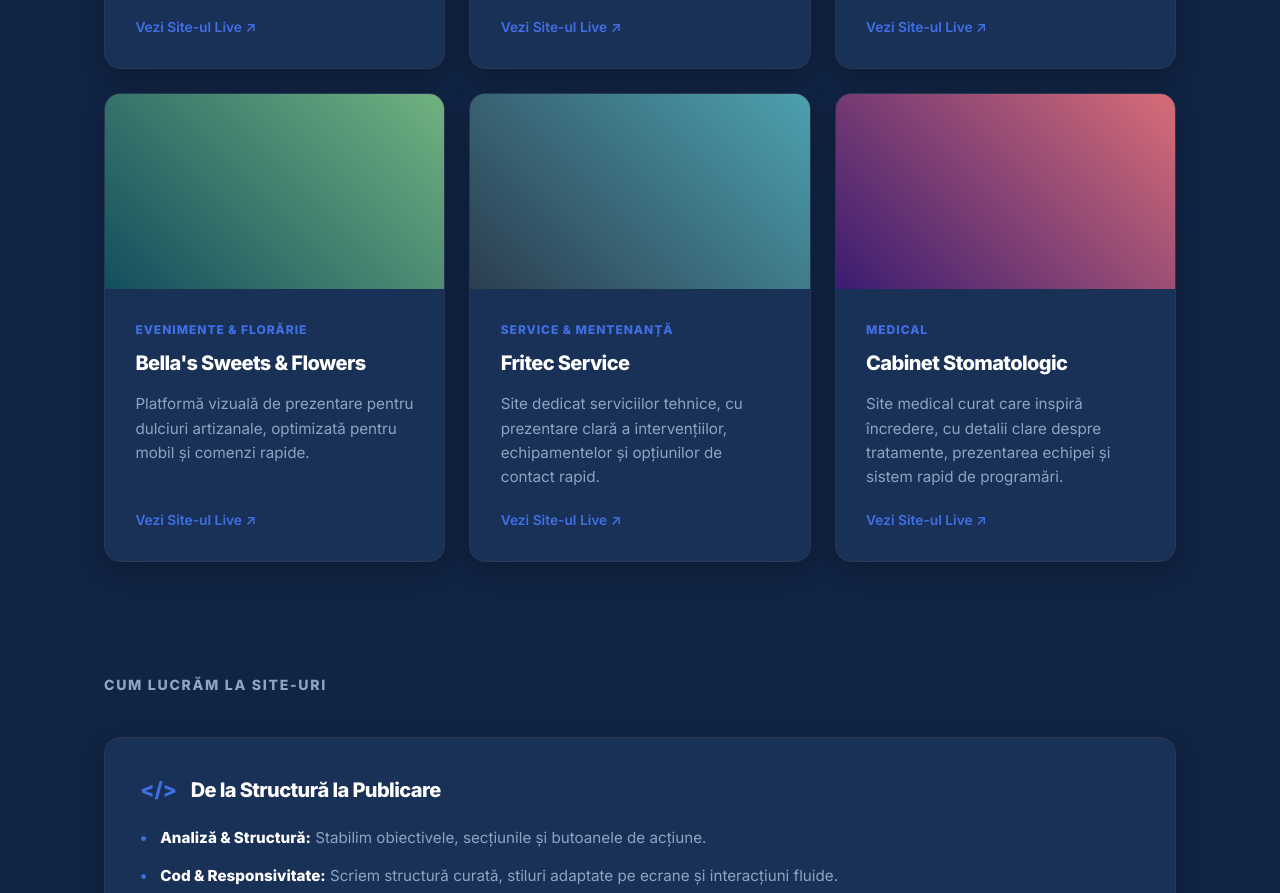
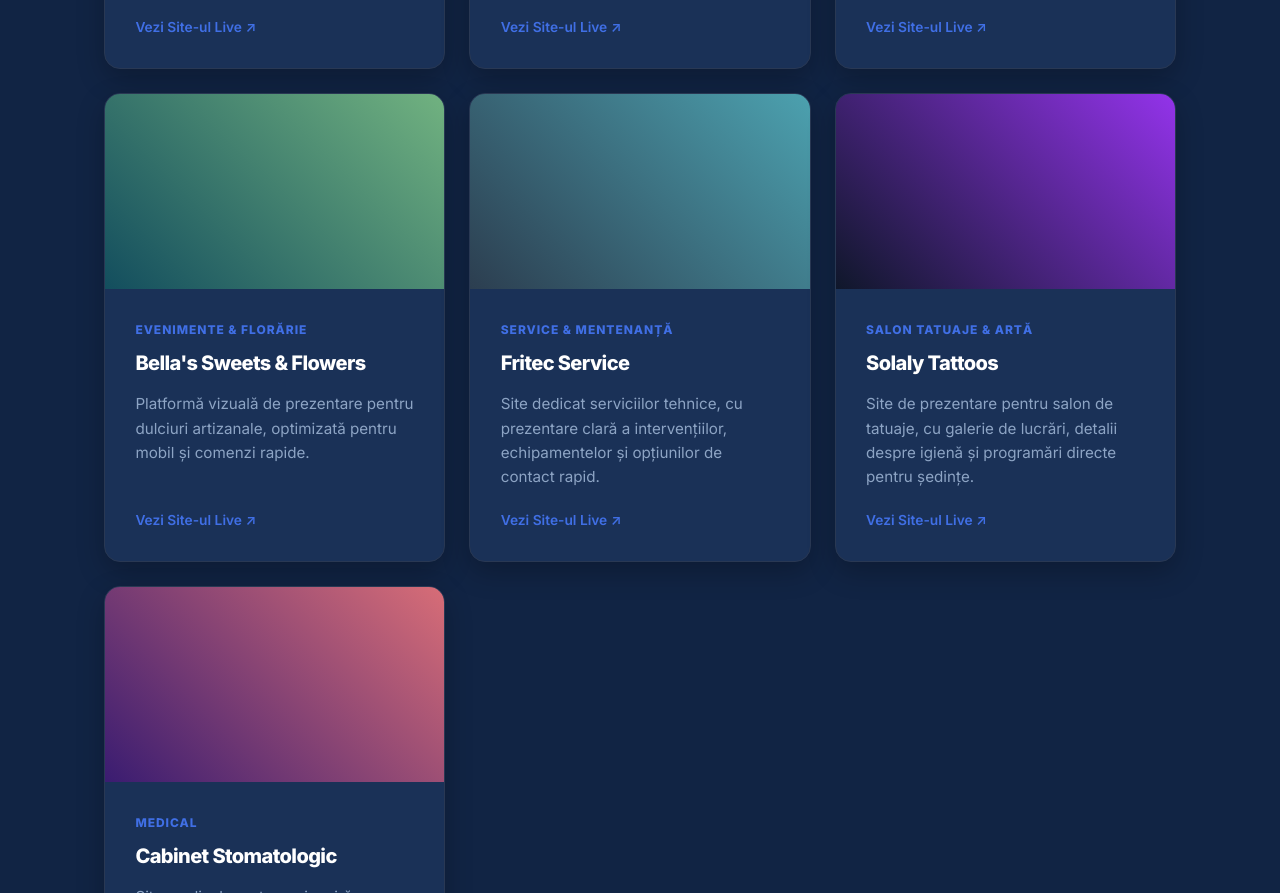
Before and after one commit to OldSerj/S-A-SS-Portfolio, a plain HTML site: page html/websites.html in a window 1280 px wide. Shown: the part 1414-2307 px from the top of the page. Drawn offline with Linux system fonts and the light colour scheme.

Commit message:
added entry for tatoo website

```diff
--- a/html/websites.html
+++ b/html/websites.html
@@ -191,6 +191,22 @@
                 </div>
             </a>
 
+            <a href="https://oldserj.github.io/Site-Prezentare-SOLALY-TATOOS/" target="_blank" rel="noopener noreferrer"
+                class="project-card reveal">
+                <div class="project-image" style="background: linear-gradient(45deg, #0f172a, #9333ea);"></div>
+                <div class="project-content">
+                    <span class="project-tag" data-en="Tattoo Studio & Art" data-ro="Salon Tatuaje & Artă">Salon Tatuaje
+                        & Artă</span>
+                    <h3 data-en="Solaly Tattoos" data-ro="Solaly Tattoos">Solaly Tattoos</h3>
+                    <p data-en="Tattoo studio presentation website featuring artist portfolio galleries, hygiene standards, and direct session booking."
+                        data-ro="Site de prezentare pentru salon de tatuaje, cu galerie de lucrări, detalii despre igienă și programări directe pentru ședințe.">
+                        Site de prezentare pentru salon de tatuaje, cu galerie de lucrări, detalii despre igienă și
+                        programări directe pentru ședințe.</p>
+                    <span class="project-link" data-en="View Live Site ↗" data-ro="Vezi Site-ul Live ↗">Vezi Site-ul
+                        Live ↗</span>
+                </div>
+            </a>
+
             <a href="https://oldserj.github.io/Site-Prezentare-CABINET-STOMATOLOGIC-32/" target="_blank"
                 rel="noopener noreferrer" class="project-card reveal">
                 <div class="project-image" style="background: linear-gradient(45deg, #3a1c71, #d76d77);"></div>
```
